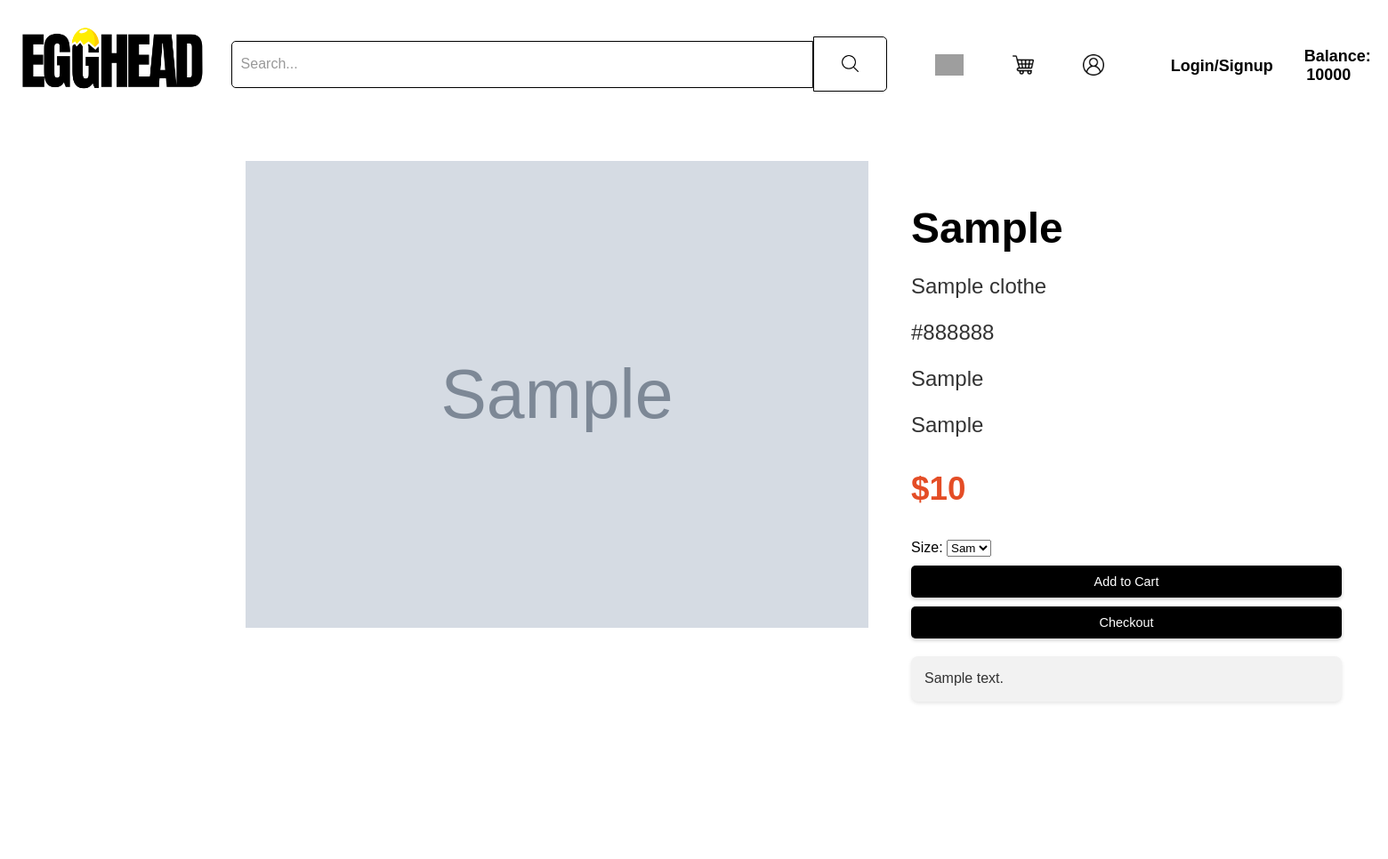
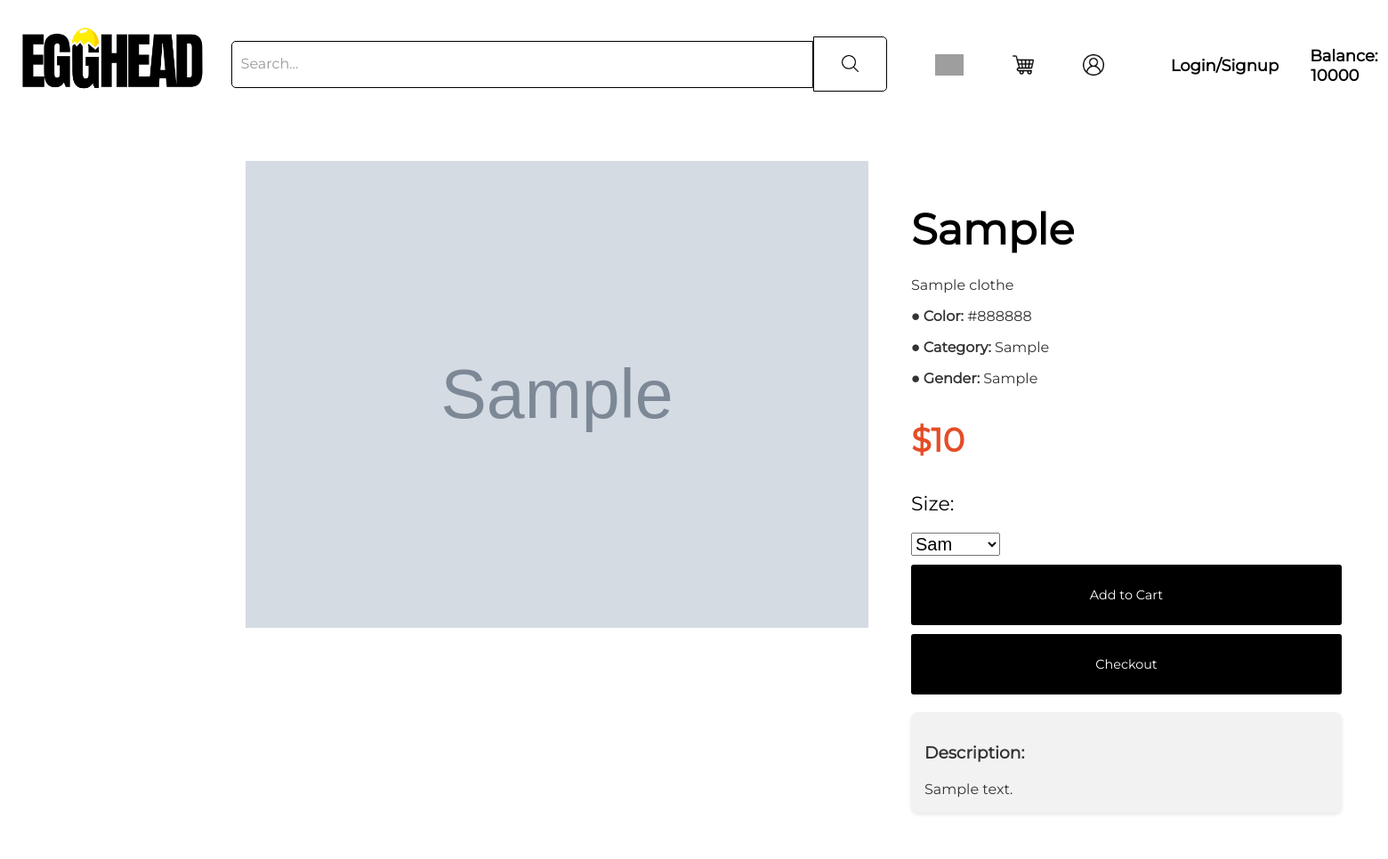
Before and after one commit to rnzbobi/ITPROG, a PHP site: page /view.php?item_id=1 in a window 1560 px wide; the page is wider, and only the part inside the window is pictured. Shown: that part at 89% size. Before the commit the page ends 791 px from the top of that part, so only its background shows below. Run offline with PHP 8.4, Linux system fonts and the light colour scheme; tables that the repository leaves empty hold one stand-in row (values such as "Sample post"); grey boxes marked "Sample" are stand-in pictures; grey boxes are pictures that could not be loaded.

Commit message:
improved design for view

```diff
--- a/html/database.php
+++ b/html/database.php
@@ -68,7 +68,6 @@
                 echo "<div class='box-items-content'>";
                 echo "<h3>" . $row["name"] . "</h3>";
                 echo "<p class='price'>$" . $row["price"] . "</p>";
-                echo "<a href='cart.php?item_id=" . $row['id'] . "' class='add-to-cart-btn'>Add to Cart</a>";
                 echo "</div>";
                 echo "</div>";
                 }
--- a/html/index.php
+++ b/html/index.php
@@ -200,7 +200,7 @@
                 title: "Success!",
                 text: "Item added to cart",
                 icon: "success",
-        confirmButtonText: "Ok"
+                confirmButtonText: "Confirm"
             });
             </script>';
         }
--- a/html/view.php
+++ b/html/view.php
@@ -19,10 +19,9 @@
     <meta name="viewport" content="width=device-width, initial-scale=1.0">
     <title>View Item</title>
     <link rel="stylesheet" href="css/style.css" type="text/css" />
-    <!-- Your other existing links and styles -->
+    <link href="https://fonts.googleapis.com/css2?family=Montserrat:ital,wght@0,400;1,200&display=swap" rel="stylesheet">
+    <link href="https://fonts.googleapis.com/css2?family=Open+Sans:ital,wght@0,300..800;1,300..800&display=swap" rel="stylesheet">
     <style>
-
-
         /* New styles for updated layout */
         .container {
             display: flex; /* Set up flex container for side-by-side layout */
@@ -39,32 +38,51 @@
             height: auto; /* Maintain aspect ratio */
         }
         .item-info {
+            font-family: 'Montserrat', sans-serif;
             flex: 2; /* The item-info section will take twice as much width as the image container */
             padding: 1rem; /* Padding around the text */
         }
+        #bold{
+            font-weight: 1000;
+        }
         .item-details h1 {
+            font-family: 'Montserrat', sans-serif;
             font-size: 3rem;
             margin-bottom: 0.5em;
         }
         .item-details .name {
-            font-size: 1.5rem;
+            font-family: 'Montserrat', sans-serif;
+            font-size: 1rem;
             color: #333;
             margin-bottom: 0.5em;
         }
 		.item-details .color {
-            font-size: 1.5rem;
+            font-family: 'Montserrat', sans-serif;
+            font-size: 1rem;
             color: #333;
             margin-bottom: 0.5em;
         }
         .item-details .price {
+            font-family: 'Montserrat', sans-serif;
             font-size: 2.3rem;
             color: #E44D26;
             font-weight: bold;
         }
+        .item-details label{
+            font-family: 'Montserrat', sans-serif;
+            font-size: 22px;
+        }
+        #size-select{
+            font-size: 20px;
+            padding: auto;
+            width: 100px;
+        }
         .size-options {
+            font-family: 'Montserrat', sans-serif;
             margin: 20px 0;
         }
         .size-options button {
+            font-family: 'Montserrat', sans-serif;
             padding: 5px 15px;
             margin-right: 10px;
             background-color: #f8f8f8;
@@ -82,25 +100,26 @@
             font-size: 1rem; /* Sets the font size */
             line-height: 1.3; /* Sets the line height for better readability */
             color: #333; /* Dark grey color for the text, easier on the eyes than pure black */
+            font-family: 'Montserrat', sans-serif;
             box-shadow: 0 2px 4px rgba(0, 0, 0, 0.1); /* A subtle shadow to lift the description off the page */
         }
         .add-to-cart-btn, .checkout-btn {
+            font-family: 'Montserrat', sans-serif;
             display: block; /* Makes the link fill the width of its container */
-            padding: 10px 15px; /* Adds padding inside the button */
+            padding: 25px 20px; /* Adds padding inside the button */
             background-color: #000000; /* Blue background color */
             color: white; /* White text */
             text-align: center; /* Centers the text inside the button */
             text-decoration: none; /* Removes the underline from the link */
-            border-radius: 5px; /* Rounded corners for the button */
-            box-shadow: 0 2px 4px rgba(0, 0, 0, 0.2); /* Adds a shadow for depth */
+            border-radius: 3px; /* Rounded corners for the button */
             border: none; /* No border */
             margin-top: 10px; /* Adds space above the first button */
         }
         .checkout-btn {
+            font-family: 'Montserrat', sans-serif;
            background-color: #28a745; /* Green background color for the checkout button */
             margin-top: 20px; /* Adds more space above the checkout button */
         }
-
     </style>
 </head>
 <body>
@@ -134,7 +153,6 @@
             </div>
         </div>
     </header>
-
     <main>
         <div class="container">
             <?php
@@ -156,13 +174,13 @@
                         <div class="item-details">
                             <h1><?php echo htmlspecialchars($row['brand']); ?></h1>
 							 <p class="name"> <?php echo htmlspecialchars($row['name']); ?></p>
-							 <p class="color"> <?php echo htmlspecialchars($row['color']); ?></p>
-                             <p class="color"> <?php echo htmlspecialchars($row['category']); ?></p>
-                             <p class="color"> <?php echo htmlspecialchars($row['gender']); ?></p>
+							 <p class="color"> <span id="bold">● Color:</span> <?php echo htmlspecialchars($row['color']); ?></p>
+                             <p class="color"> <span id="bold">● Category:</span> <?php echo htmlspecialchars($row['category']); ?></p>
+                             <p class="color"> <span id="bold">● Gender:</span> <?php echo htmlspecialchars($row['gender']); ?></p>
                              <p class="price">
                                 $<?php echo htmlspecialchars($row['price']); ?>
                             </p>
-                            <label for="size-select">Size:</label>
+                            <label for="size-select">Size:</label><br><br>
 <select id="size-select" name="size" onchange="updateItemID(this.value);">
     <?php
     $sizes_sql = "SELECT id, size FROM individual_clothes WHERE name = ? ORDER BY size DESC";
@@ -183,7 +201,7 @@
 
                             <a href="checkout.php?item_id=<?php echo $item_id; ?>" class="add-to-cart-btn">Checkout</a>
                             <div class="description">
-                                <?php echo htmlspecialchars($row['description']); ?>
+                                <h3>Description:</h3><?php echo htmlspecialchars($row['description']); ?>
                              </div>
                         </div>
                     </div>
```
Also changed, not shown: html/css/style.css (line endings or trailing spaces). Lines whose indentation alone changed are shown as unchanged.
